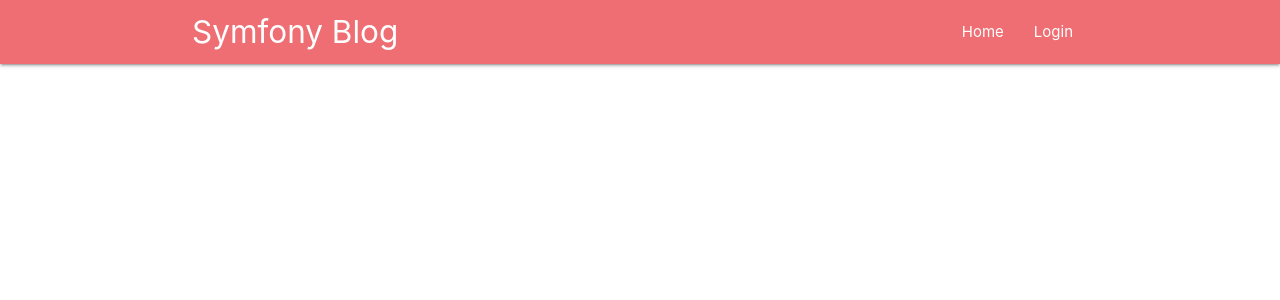
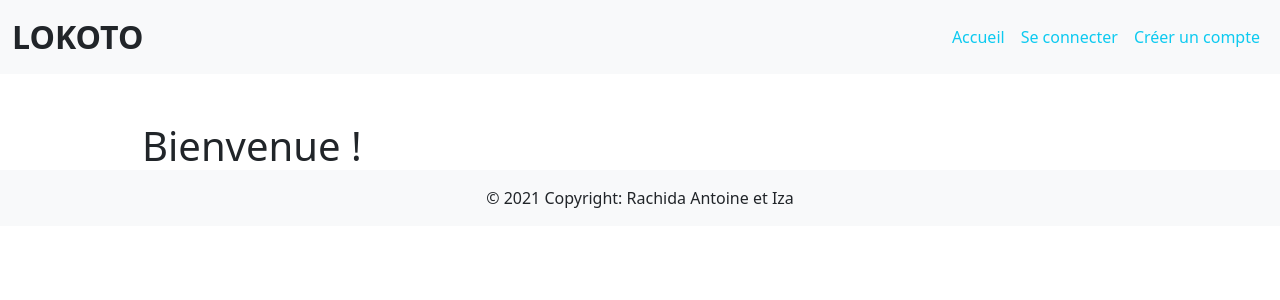
Before and after one commit to emeryantoine/projetVoiture, a Symfony app: template templates/homepage.html.twig in a window 1280 px wide. Shown: the top 300 px of the page. Run offline with Twig, Linux system fonts and the light colour scheme; the template is opened without the code that fills it, so the values that code supplies are empty; some libraries are stand-ins or nearby versions.

Commit message:
fin de semaine

```diff
--- a/config/routes.yaml
+++ b/config/routes.yaml
@@ -1,5 +1,5 @@
 index:
-    path: /homepage
+    path: /
     controller: App\Controller\DefaultController::index
 
 admin:
--- a/src/Controller/DefaultController.php
+++ b/src/Controller/DefaultController.php
@@ -12,7 +12,7 @@ class DefaultController extends AbstractController
 {
 
     /**
-     * @Route("/homepage", name="homepage")
+     * @Route("/", name="homepage")
      */
     public function index(): Response
     {
--- a/src/Form/RegistrationFormType.php
+++ b/src/Form/RegistrationFormType.php
@@ -74,9 +74,9 @@ class RegistrationFormType extends AbstractType
                     ]),
                 ],
             ])
-            ->add('submit',SubmitType::class,
+            ->add('Enregistrer',SubmitType::class,
             [
-            'label' => 'Enregistrer',
+            'label' => $options['button_label'],
             'attr' => ['class' => 'btn btn-outline-success']
             ]
             )
@@ -87,6 +87,7 @@ class RegistrationFormType extends AbstractType
     {
         $resolver->setDefaults([
             'data_class' => User::class,
+            'button_label' =>''
         ]);
     }
 }
--- a/templates/base.html.twig
+++ b/templates/base.html.twig
@@ -1,20 +1,75 @@
+
 <!DOCTYPE html>
 <html>
 	<head>
 		<meta charset="UTF-8">
-        <title>{% block title %}Welcome!{% endblock %}</title>
-        {# Run `composer require symfony/webpack-encore-bundle`
-           and uncomment the following Encore helpers to start using Symfony UX #}
+		<title>
+			{% block title %}LOKOTO{% endblock %}
+		</title>
 		{% block stylesheets %}
+			<!-- CSS only -->
 			<link href="https://cdn.jsdelivr.net/npm/bootstrap@5.0.2/dist/css/bootstrap.min.css" rel="stylesheet" integrity="sha384-EVSTQN3/azprG1Anm3QDgpJLIm9Nao0Yz1ztcQTwFspd3yD65VohhpuuCOmLASjC" crossorigin="anonymous">
-        {#{{ encore_entry_link_tags('app') }}#}
+			{# <link rel="stylesheet" type="text/css" href="{{ asset('assets/main.css') }}"> #}
 		{% endblock %}
 
-        {% block javascripts %}
-            {#{{ encore_entry_script_tags('app') }}#}
-        {% endblock %}
 	</head>
 	<body>
+
+		<header>
+			{% block header %}
+				<nav class="navbar navbar-expand-lg bg-nav mb-5 bg-light">
+					<div class="container-fluid marge">
+						<a class="navbar-brand link-dark fw-bold fs-2" href="{{ path('homepage') }}">LOKOTO</a>
+						<button class="navbar-toggler" type="button" data-bs-toggle="collapse" data-bs-target="#navbarNav" aria-controls="navbarNav" aria-expanded="false" aria-label="Toggle navigation">
+							<span class="navbar-toggler-icon"></span>
+						</button>
+						<div class="collapse navbar-collapse justify-content-end " id="navbarNav">
+							<ul class="navbar-nav">
+								<li class="nav-item"><a class="nav-link link-info" href="{{ path('homepage') }}">Accueil</a></li>
+                                {% if app.user %}
+                                    <li class="nav-item">
+                                    <a class="nav-link link-info" href="{{ path('user_show', {id:app.user.id}) }}" tabindex="-1" aria-disabled="true">Mon profil</a>
+                                    </li>
+                                    <li class="nav-item"><a class="nav-link link-info" href="/logout">Déconnexion</a></li>
+                                    {% if 'ROLE_ADMIN' in app.user.roles %}
+                                    <li class="nav-item">
+                                        <a class="nav-link link-info" href="{{ path('admin') }}">Tableau de bord</a>
+                                    </li>
+                                    {% endif %}
+                                {% else %}
+                                    <li class="nav-item"><a class="nav-link link-info" href="/login">Se connecter</a></li>
+									<li class="nav-item"><a class="nav-link link-info" href="/register">Créer un compte</a></li>
+                                {% endif %}
+							</ul>
+						</div>
+					</div>
+				</nav>
+
+			{% endblock %}
+		</header>
+		<div class="container">
 		{% block body %}{% endblock %}
+		</div>
+
+		<footer class=" text-center text-lg-start bg-nav">
+			{#Footer             #}
+
+            {% block footer %}
+            <footer class="bg-light footer text-center text-lg-start bg-nav">
+            <!-- Copyright -->
+            <div class="text-center p-3">
+                © {{ "now"|date("Y") }} Copyright:
+                <span class="text-dark" >Rachida Antoine et Iza</span>
+            </div>
+            <!-- Copyright -->
+
+            {% endblock %}
+        </footer>
+
+		{% block javascripts %}
+			<!-- JavaScript Bundle with Popper -->
+			<script src="https://cdn.jsdelivr.net/npm/bootstrap@5.0.2/dist/js/bootstrap.bundle.min.js" integrity="sha384-MrcW6ZMFYlzcLA8Nl+NtUVF0sA7MsXsP1UyJoMp4YLEuNSfAP+JcXn/tWtIaxVXM" crossorigin="anonymous"></script>
+		{% endblock %}
+
 	</body>
 </html>
--- a/templates/homepage.html.twig
+++ b/templates/homepage.html.twig
@@ -1,44 +1,10 @@
-{# templates/base.html.twig #}
-
-<!DOCTYPE html>
-<html>
-<head>
-	<title>{% block title %}Symfony Blog{% endblock %}</title>
-	<meta charset="utf-8">
-	<meta name="viewport" content="width=device-width, initial-scale=1.0">
-
-	{% block stylesheets %}
-		<link rel="stylesheet" href="https://cdnjs.cloudflare.com/ajax/libs/materialize/1.0.0/css/materialize.min.css">
-	{% endblock %}
-</head>
-<body>
-	<nav>
-	    <div class="nav-wrapper">
-	    	<div class="container">
-	    		<a href="{{ path('homepage') }}" class="brand-logo">Symfony Blog</a>
-			      	<ul id="nav-mobile" class="right hide-on-med-and-down">
-			        <li><a href="{{ path('homepage') }}">Home</a></li>
-			        {% if app.user %}
-						<li><a href="/logout">Logout</a></li>
-					{% else %}
-						<li><a href="/login">Login</a></li>
-			        {% endif %}
-		      	</ul>
-	    	</div>
-	    </div>
-  	</nav>
-
-  	{% block content %}
-
-  	{% endblock %}
-
-	{% block scripts %}
-		<script src="https://cdnjs.cloudflare.com/ajax/libs/jquery/3.4.0/jquery.min.js"></script>
-		<script src="https://cdnjs.cloudflare.com/ajax/libs/materialize/1.0.0/js/materialize.min.js"></script>
-
-		<script type="text/javascript">
-			$('select').formSelect();
-		</script>
-	{% endblock %}
-</body>
-</html>
+{% extends 'base.html.twig' %}
+{% block body %}
+<span class="h1 container m-5" >
+	Bienvenue
+	{% if app.user %}
+	à la maison {{app.user.firstname}}
+	{% endif %}
+	!
+</span>
+{% endblock %}
--- a/templates/user/_form.html.twig
+++ b/templates/user/_form.html.twig
@@ -1,4 +1,3 @@
 {{ form_start(form) }}
     {{ form_widget(form) }}
-    <button class="btn">{{ button_label|default('Save') }}</button>
 {{ form_end(form) }}
--- a/templates/user/edit.html.twig
+++ b/templates/user/edit.html.twig
@@ -5,9 +5,8 @@
 {% block body %}
     <h1>Edit User</h1>
 
-    {{ include('user/_form.html.twig', {'button_label': 'Update'}) }}
+    {{ include('user/_form.html.twig') }}
 
-    <a href="{{ path('user_index') }}">back to list</a>
+    <a href="{{ path('homepage') }}">Retour</a>
 
-    {{ include('user/_delete_form.html.twig') }}
 {% endblock %}
--- a/templates/user/index.html.twig
+++ b/templates/user/index.html.twig
@@ -45,5 +45,5 @@
         </tbody>
     </table>
 
-    <a href="{{ path('user_new') }}">Create new</a>
+    {# <a href="{{ path('user_new') }}">Create new</a> #}
 {% endblock %}
```
Also changed, not shown: src/Controller/Admin/DashboardController.php (+9 -5 lines), src/Controller/UserController.php (+21 -20 lines), src/Form/UserType.php (deleted, +0 -32 lines), templates/admin/dashboard.html.twig (+17 -3 lines), img/flashmcqueen.ico (added). Lines whose indentation alone changed are shown as unchanged.
